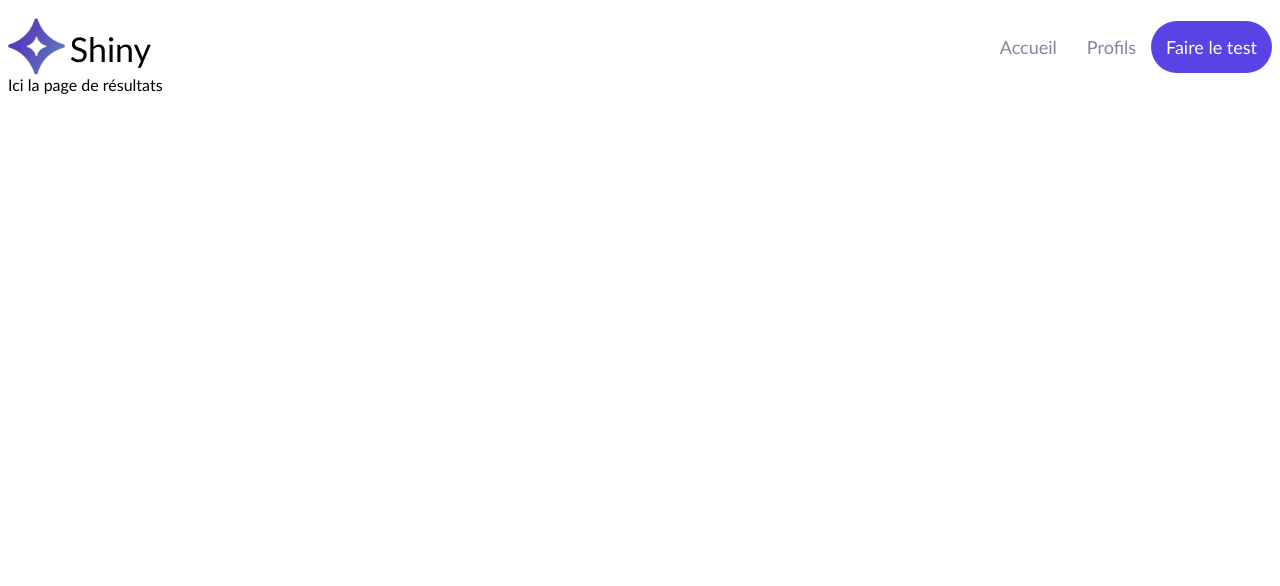
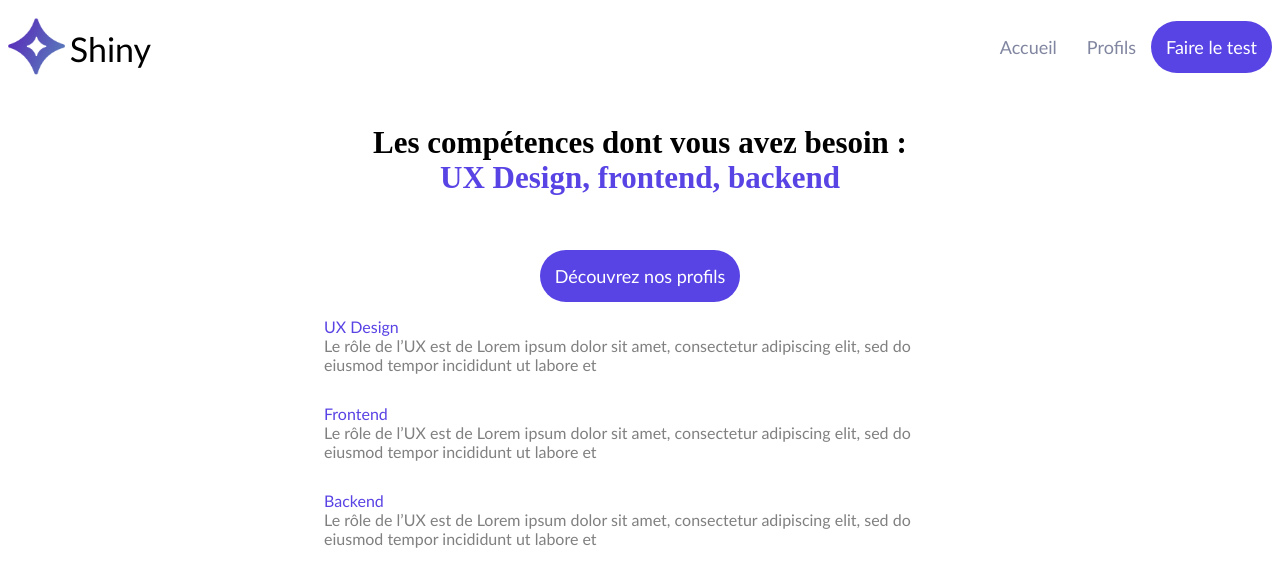
Before and after one commit to richad-m/react-shiny, a React (Create React App) app: page /results in a window 1280 px wide. Shown: the top 586 px of the page. Built offline with nearby package versions, Linux system fonts and the light colour scheme.

Commit message:
landing result page ok

```diff
--- a/src/pages/Results/index.jsx
+++ b/src/pages/Results/index.jsx
@@ -1,5 +1,69 @@
+import { Link } from 'react-router-dom'
+import styled from 'styled-components'
+
+const TextResult = styled.div`
+  font-family: Comfortaa;
+  font-style: normal;
+  font-weight: bold;
+  font-size: 31px;
+  line-height: 35px;
+  text-align: center;
+  ${(props) => props.$isResults && `color: #5843E4; margin-bottom: 70px;`}
+`
+const StyledLink = styled(Link)`
+  padding: 15px;
+  color: #8186a0;
+  margin-bottom: 30px;
+  text-decoration: none;
+  font-size: 18px;
+  ${(props) =>
+    props.$isFullLink &&
+    `color: white; border-radius: 30px; background-color: #5843E4; margin-bottom: 30px`}
+`
+const ButtonWrapper = styled.div`
+  margin-bottom: 30px;
+`
+
+const DetailedResults = styled.div`
+  color: grey;
+  margin-bottom: 30px;
+  text-align: left;
+  ${(props) => props.$isTitle && `color: #5843E4; margin-bottom: 0px `}
+`
+const ResultWrapper = styled.div`
+  text-align: center;
+  margin: 0 auto;
+  padding-top: 50px;
+  width: 50%;
+`
+
 function Results() {
-  return <div>Ici la page de résultats</div>
+  return (
+    <ResultWrapper>
+      <TextResult>Les compétences dont vous avez besoin :</TextResult>
+      <TextResult $isResults>UX Design, frontend, backend</TextResult>
+      <ButtonWrapper>
+        <StyledLink to="/freelance" $isFullLink>
+          Découvrez nos profils
+        </StyledLink>
+      </ButtonWrapper>
+      <DetailedResults $isTitle>UX Design</DetailedResults>
+      <DetailedResults>
+        Le rôle de l’UX est de Lorem ipsum dolor sit amet, consectetur
+        adipiscing elit, sed do eiusmod tempor incididunt ut labore et
+      </DetailedResults>
+      <DetailedResults $isTitle>Frontend</DetailedResults>
+      <DetailedResults>
+        Le rôle de l’UX est de Lorem ipsum dolor sit amet, consectetur
+        adipiscing elit, sed do eiusmod tempor incididunt ut labore et
+      </DetailedResults>
+      <DetailedResults $isTitle>Backend</DetailedResults>
+      <DetailedResults>
+        Le rôle de l’UX est de Lorem ipsum dolor sit amet, consectetur
+        adipiscing elit, sed do eiusmod tempor incididunt ut labore et
+      </DetailedResults>
+    </ResultWrapper>
+  )
 }
 
 export default Results
--- a/src/pages/Survey/index.jsx
+++ b/src/pages/Survey/index.jsx
@@ -44,7 +44,6 @@ const AnswerWrapper = styled.div`
 const SurveyWrapper = styled.div`
   padding-top: 100px;
   text-align: center;
-  background: grey;
 `
 
 function Survey() {
```
